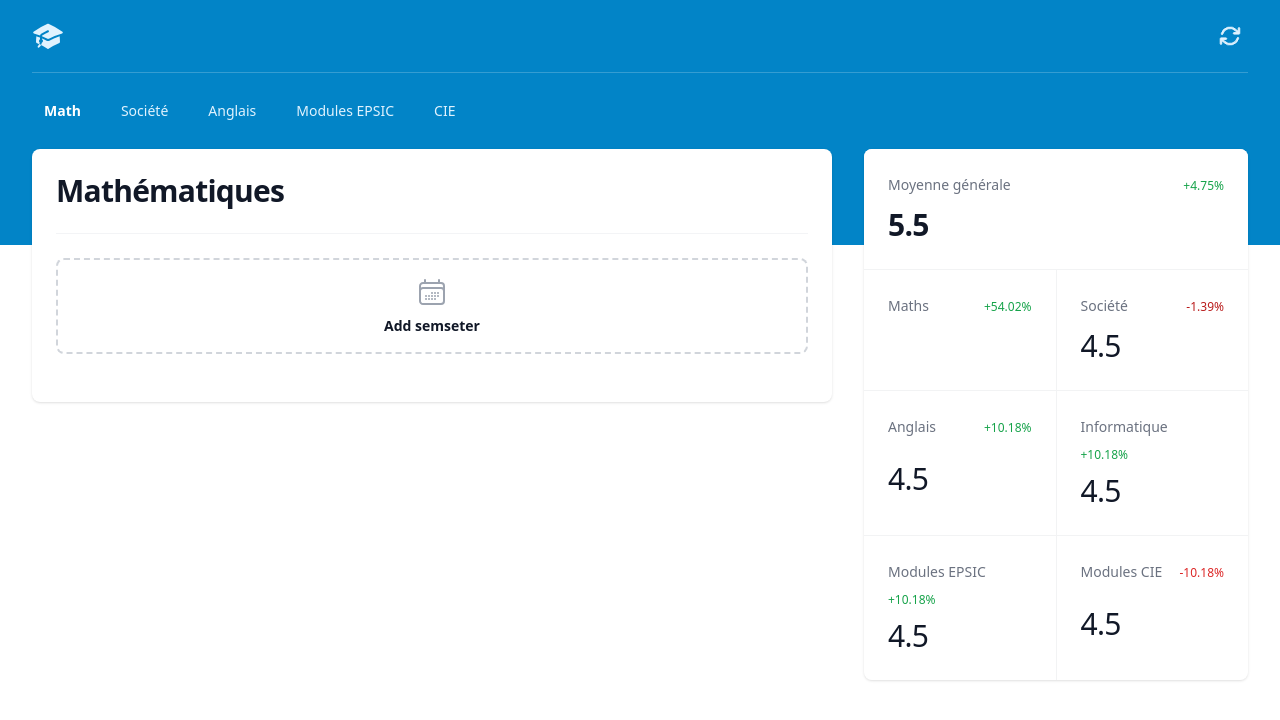
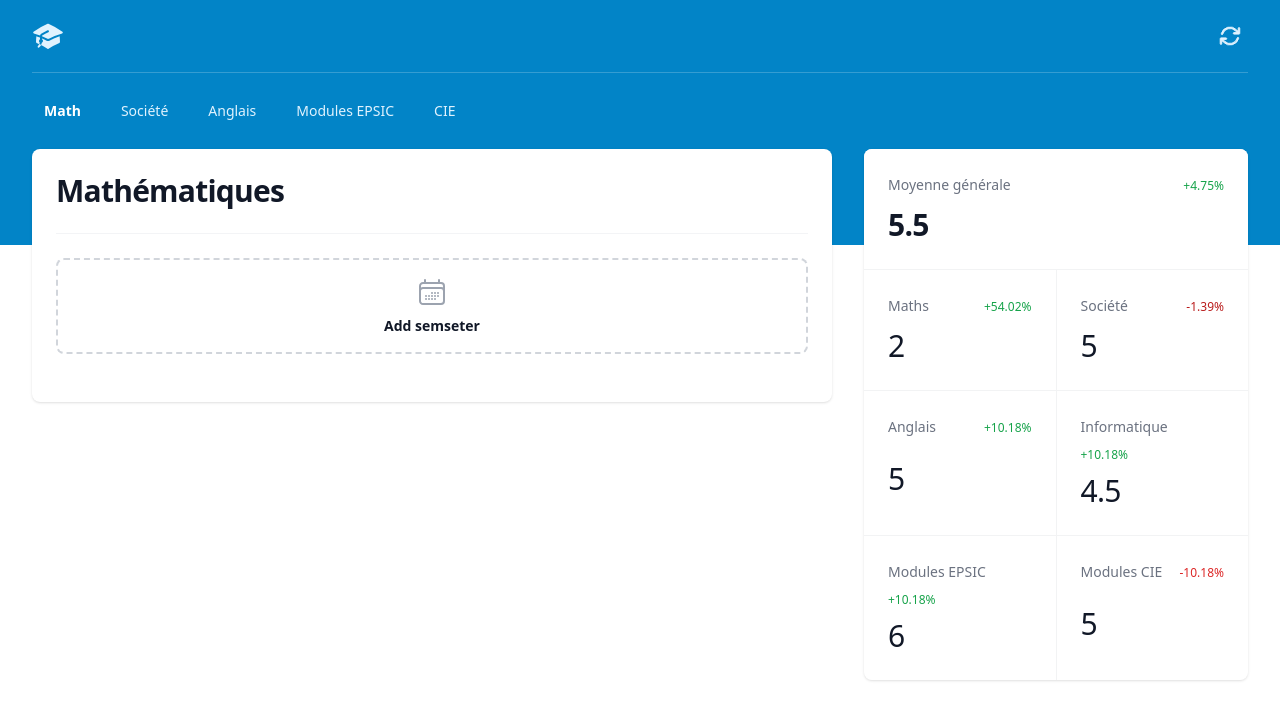
Before and after one commit to jordyBSK/gradesView-react, a React (Vite) app: page / in a window 1280 px wide. Shown: the top 720 px of the page. Built offline with nearby package versions, Linux system fonts and the light colour scheme.

Commit message:
update: update averageStore type

```diff
--- a/src/components/AllSubjectAverage.tsx
+++ b/src/components/AllSubjectAverage.tsx
@@ -1,7 +1,7 @@
 import {useAverageStore} from "./useAverageStore.ts";
 
 export default function AllSubjectAverage() {
-    const {math, ang, epsic, cie} = useAverageStore
+const { math, ang, epsic, societe, cie } = useAverageStore()
 
     return (
         <>
@@ -50,7 +50,7 @@ export default function AllSubjectAverage() {
                                 <dd
                                     className="w-full flex-none text-3xl font-medium leading-10 tracking-tight text-gray-900"
                                 >
-                                    4.5
+                                    {societe}
                                 </dd>
                             </div>
                             <div
@@ -65,7 +65,7 @@ export default function AllSubjectAverage() {
                                 <dd
                                     className="w-full flex-none text-3xl font-medium leading-10 tracking-tight text-gray-900"
                                 >
-                                    4.5
+                                    {ang}
                                 </dd>
                             </div>
                             <div
@@ -95,7 +95,7 @@ export default function AllSubjectAverage() {
                                 <dd
                                     className="w-full flex-none text-3xl font-medium leading-10 tracking-tight text-gray-900"
                                 >
-                                    4.5
+                                    {epsic}
                                 </dd>
                             </div>
                             <div
@@ -108,7 +108,7 @@ export default function AllSubjectAverage() {
                                 <dd
                                     className="w-full flex-none text-3xl font-medium leading-10 tracking-tight text-gray-900"
                                 >
-                                    4.5
+                                    {cie}
                                 </dd>
                             </div>
                         </dl>
--- a/src/components/useAverageStore.ts
+++ b/src/components/useAverageStore.ts
@@ -4,12 +4,14 @@ interface AverageStore{
     math:null | number,
     ang:null | number,
     epsic:null | number,
+    societe:null |number,
     cie:null | number,
 }
 
-export const useAverageStore = create((set) => ({
-    math:null,
-    ang:null,
-    epsic:null,
-    cie:null,
+export const useAverageStore = create<AverageStore>((set) => ({
+    math: 2,
+    ang:5,
+    epsic:6,
+    societe:5,
+    cie:5,
     updateAverage: (newAverage : number, key: keyof AverageStore) => set(() => ({[key]:newAverage}))  }))
```
